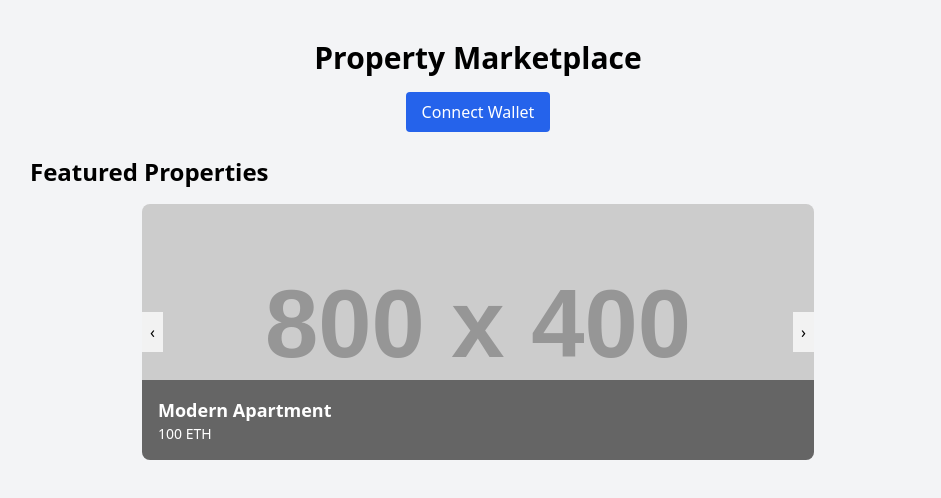
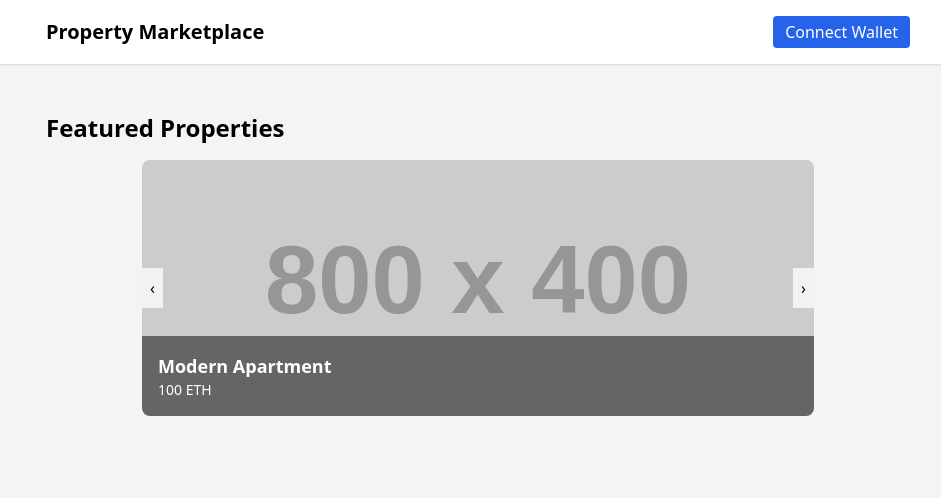
Before and after one commit to p2pdevmedia/Hackaton20025, a React (Create React App) app in the folder frontend/: page / in a window 1280 px wide. Shown: the top 498 px of the page, without its empty margins (162-1103 px from the left). Built offline with nearby package versions, Linux system fonts and the light colour scheme.

Commit message:
Add navbar with wallet display and KYC form

```diff
--- a/frontend/src/App.js
+++ b/frontend/src/App.js
@@ -3,6 +3,8 @@ import { ethers } from 'ethers';
 
 import PropertyMarketplace from './PropertyMarketplace.json';
 import PropertySlider from './components/PropertySlider';
+import Navbar from './components/Navbar';
+import KYCForm from './components/KYCForm';
 
 const contractAddress = '0xYourContractAddress'; // replace after deployment
 
@@ -18,6 +20,10 @@ function App() {
     }
     const [acc] = await window.ethereum.request({ method: 'eth_requestAccounts' });
     setAccount(acc);
+  };
+
+  const disconnect = () => {
+    setAccount(null);
   };
 
   const listProperty = async () => {
@@ -53,20 +59,10 @@ function App() {
   ];
 
   return (
-    <div className="min-h-screen bg-gray-100 p-4">
-      <header className="max-w-4xl mx-auto py-6">
-        <h1 className="text-3xl font-bold text-center mb-4">Property Marketplace</h1>
-        {!account && (
-          <div className="text-center">
-            <button
-              onClick={connect}
-              className="px-4 py-2 bg-blue-600 text-white rounded"
-            >
-              Connect Wallet
-            </button>
-          </div>
-        )}
-      </header>
+    <div className="min-h-screen bg-gray-100">
+      <Navbar account={account} connect={connect} disconnect={disconnect} />
+
+      {account && <KYCForm account={account} />}
 
       {account && (
         <div className="max-w-4xl mx-auto bg-white p-4 rounded shadow mb-8">
@@ -93,7 +89,7 @@ function App() {
         </div>
       )}
 
-      <section className="max-w-4xl mx-auto">
+      <section className="max-w-4xl mx-auto p-4">
         <h2 className="text-2xl font-semibold mb-4">Featured Properties</h2>
         <PropertySlider properties={properties} />
       </section>
--- /dev/null
+++ b/frontend/src/components/KYCForm.js
@@ -0,0 +1,74 @@
+import { useState, useEffect } from 'react';
+
+function KYCForm({ account }) {
+  const storageKey = `kyc_${account}`;
+  const [formData, setFormData] = useState({ name: '', email: '' });
+  const [completed, setCompleted] = useState(false);
+
+  useEffect(() => {
+    const stored = localStorage.getItem(storageKey);
+    if (stored) {
+      setFormData(JSON.parse(stored));
+      setCompleted(true);
+    }
+  }, [storageKey]);
+
+  const handleChange = (e) => {
+    setFormData({ ...formData, [e.target.name]: e.target.value });
+  };
+
+  const handleSubmit = (e) => {
+    e.preventDefault();
+    localStorage.setItem(storageKey, JSON.stringify(formData));
+    setCompleted(true);
+  };
+
+  const handleEdit = () => {
+    setCompleted(false);
+  };
+
+  if (!account) return null;
+
+  return (
+    <div className="max-w-4xl mx-auto bg-white p-4 rounded shadow mb-8">
+      <h2 className="text-2xl font-semibold mb-4">KYC Information</h2>
+      {completed ? (
+        <div className="space-y-2">
+          <p><strong>Name:</strong> {formData.name}</p>
+          <p><strong>Email:</strong> {formData.email}</p>
+          <button
+            onClick={handleEdit}
+            className="mt-2 px-4 py-2 bg-blue-600 text-white rounded"
+          >
+            Edit
+          </button>
+        </div>
+      ) : (
+        <form onSubmit={handleSubmit} className="flex flex-col gap-4">
+          <input
+            className="border p-2 rounded"
+            placeholder="Name"
+            name="name"
+            value={formData.name}
+            onChange={handleChange}
+          />
+          <input
+            className="border p-2 rounded"
+            placeholder="Email"
+            name="email"
+            value={formData.email}
+            onChange={handleChange}
+          />
+          <button
+            type="submit"
+            className="self-start px-4 py-2 bg-green-600 text-white rounded"
+          >
+            Submit KYC
+          </button>
+        </form>
+      )}
+    </div>
+  );
+}
+
+export default KYCForm;
--- /dev/null
+++ b/frontend/src/components/Navbar.js
@@ -0,0 +1,31 @@
+import React from 'react';
+
+function Navbar({ account, connect, disconnect }) {
+  return (
+    <nav className="bg-white shadow mb-8">
+      <div className="max-w-4xl mx-auto p-4 flex justify-between items-center">
+        <h1 className="text-xl font-bold">Property Marketplace</h1>
+        {account ? (
+          <div className="flex items-center gap-4">
+            <span className="font-mono">{account.slice(0, 6)}...{account.slice(-4)}</span>
+            <button
+              onClick={disconnect}
+              className="px-3 py-1 bg-red-500 text-white rounded"
+            >
+              Disconnect
+            </button>
+          </div>
+        ) : (
+          <button
+            onClick={connect}
+            className="px-3 py-1 bg-blue-600 text-white rounded"
+          >
+            Connect Wallet
+          </button>
+        )}
+      </div>
+    </nav>
+  );
+}
+
+export default Navbar;
```
